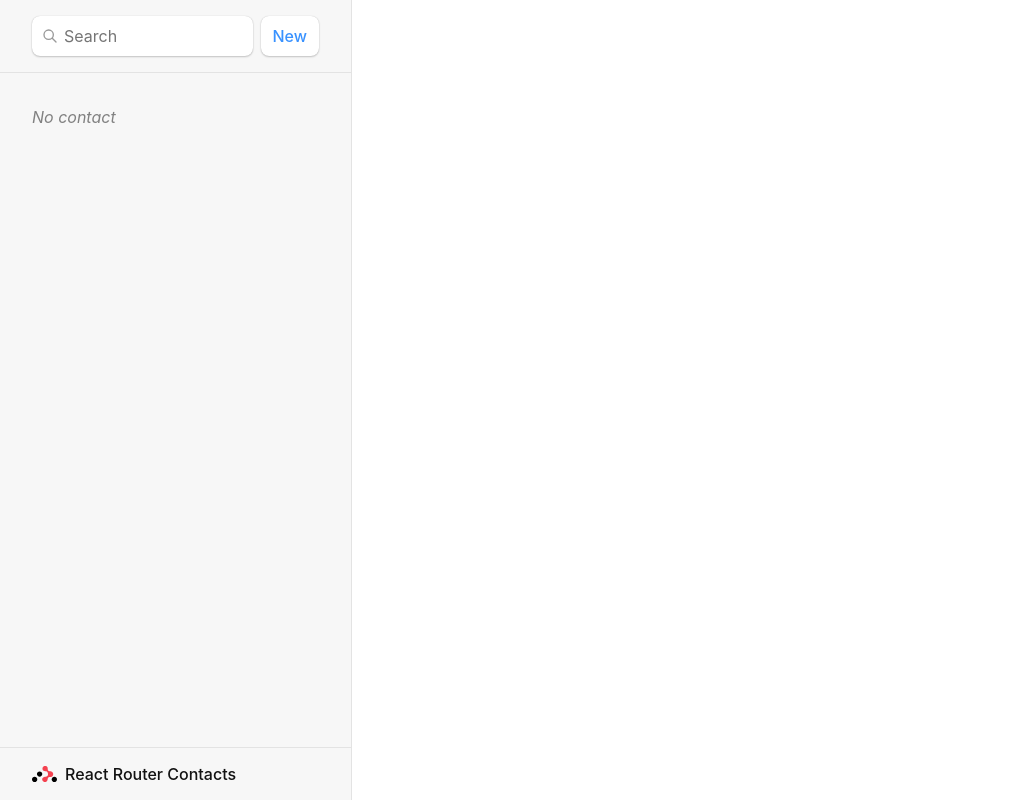
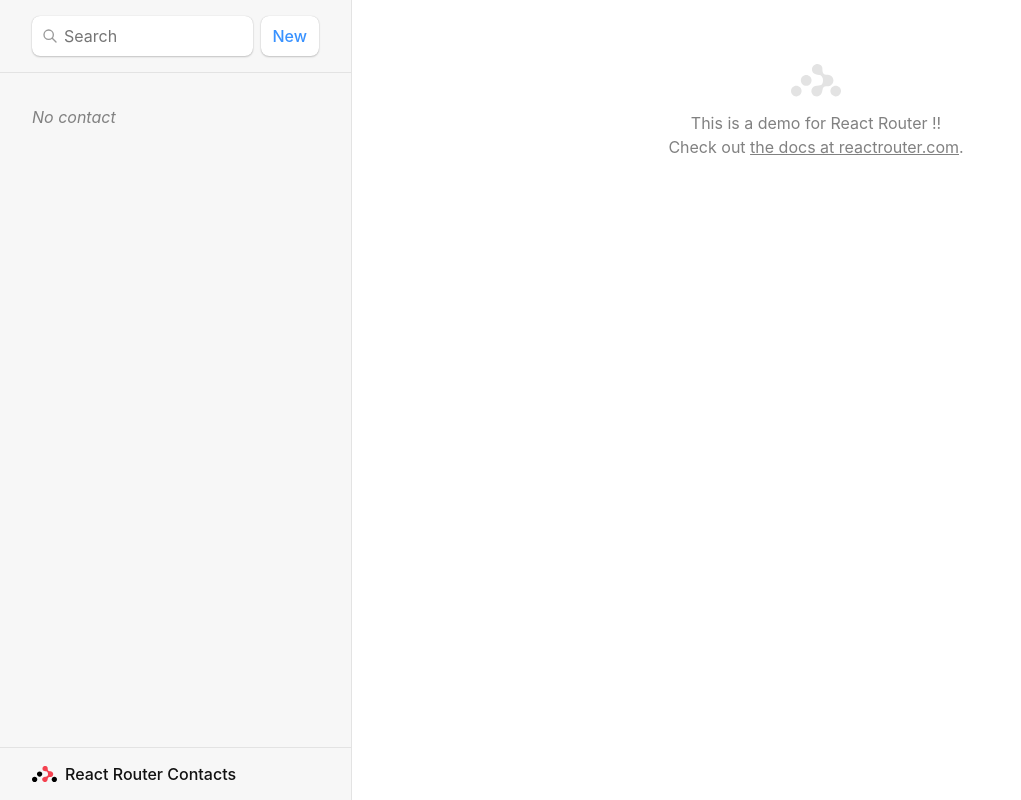
Before and after one commit to gingerheef003/router-test, a React (Create React App) app: page / in a window 1280 px wide. Shown: the whole page, without its empty margins (0-1021 px from the left). Built offline with nearby package versions, Linux system fonts and the light colour scheme.

Commit message:
Addons for the site

```diff
--- a/src/index.js
+++ b/src/index.js
@@ -9,6 +9,7 @@
 import Contact, { loader as contactLoader } from './routes/contact';
 import EditContact, { action as editAction } from './routes/edit';
 import { action as destroyAction } from './routes/destroy';
+import Index from './routes/index';
 
 const router = createBrowserRouter([
 	{
@@ -18,6 +19,10 @@
 		loader: rootLoader,
 		action: rootAction,
 		children: [
+			{
+				index: true,
+				element: <Index />
+			},
 			{
 				path: "contacts/:contactId",
 				element: <Contact />,
--- a/src/routes/edit.jsx
+++ b/src/routes/edit.jsx
@@ -1,4 +1,4 @@
-import { Form, redirect, useLoaderData } from "react-router-dom";
+import { Form, redirect, useLoaderData, useNavigate } from "react-router-dom";
 import { updateContact } from "../contacts";
 
 export async function action({ request, params }) {
@@ -10,6 +10,7 @@
 
 export default function EditContact() {
 	const { contact } = useLoaderData();
+	const navigate = useNavigate();
 
 	return (
 		<Form method="post" id="contact-form">
@@ -59,7 +60,12 @@
 			</label>
 			<p>
 				<button type="submit">Save</button>
-				<button type="button">Cancel</button>
+				<button
+					type="button"
+					onClick={() => {
+						navigate(-1)
+					}}
+					>Cancel</button>
 			</p>
 		</Form>
 	)
--- /dev/null
+++ b/src/routes/index.jsx
@@ -0,0 +1,13 @@
+export default function Index() {
+	return (
+		<p id="zero-state">
+			This is a demo for React Router !!
+			<br />
+			Check out{" "}
+			<a href="https://reactrouter.com">
+				the docs at reactrouter.com
+			</a>
+			.
+		</p>
+	)
+}
--- a/src/routes/root.jsx
+++ b/src/routes/root.jsx
@@ -3,8 +3,10 @@
 import "../styles/root.css"
 import { createContact, getContacts } from "../contacts"
 
-export async function loader() {
-	const contacts = await getContacts();
+export async function loader({ request }) {
+	const url = new URL(request.url);
+	const q = url.searchParams.get("q");
+	const contacts = await getContacts(q);
 	return { contacts };
 }
 
@@ -23,7 +25,7 @@
 			<div id="sidebar">
 				<h1>React Router Contacts</h1>
 				<div>
-					<form id="search--form" role={"search"}>
+					<Form id="search--form" role={"search"}>
 						<input
 							id="q"
 							aria-label="Search contacts"
@@ -40,7 +42,7 @@
 							className="sr-only"
 							aria-live="polite"
 						></div>
-					</form>
+					</Form>
 					<Form method="post">
 						<button type="submit">New</button>
 					</Form>
```
